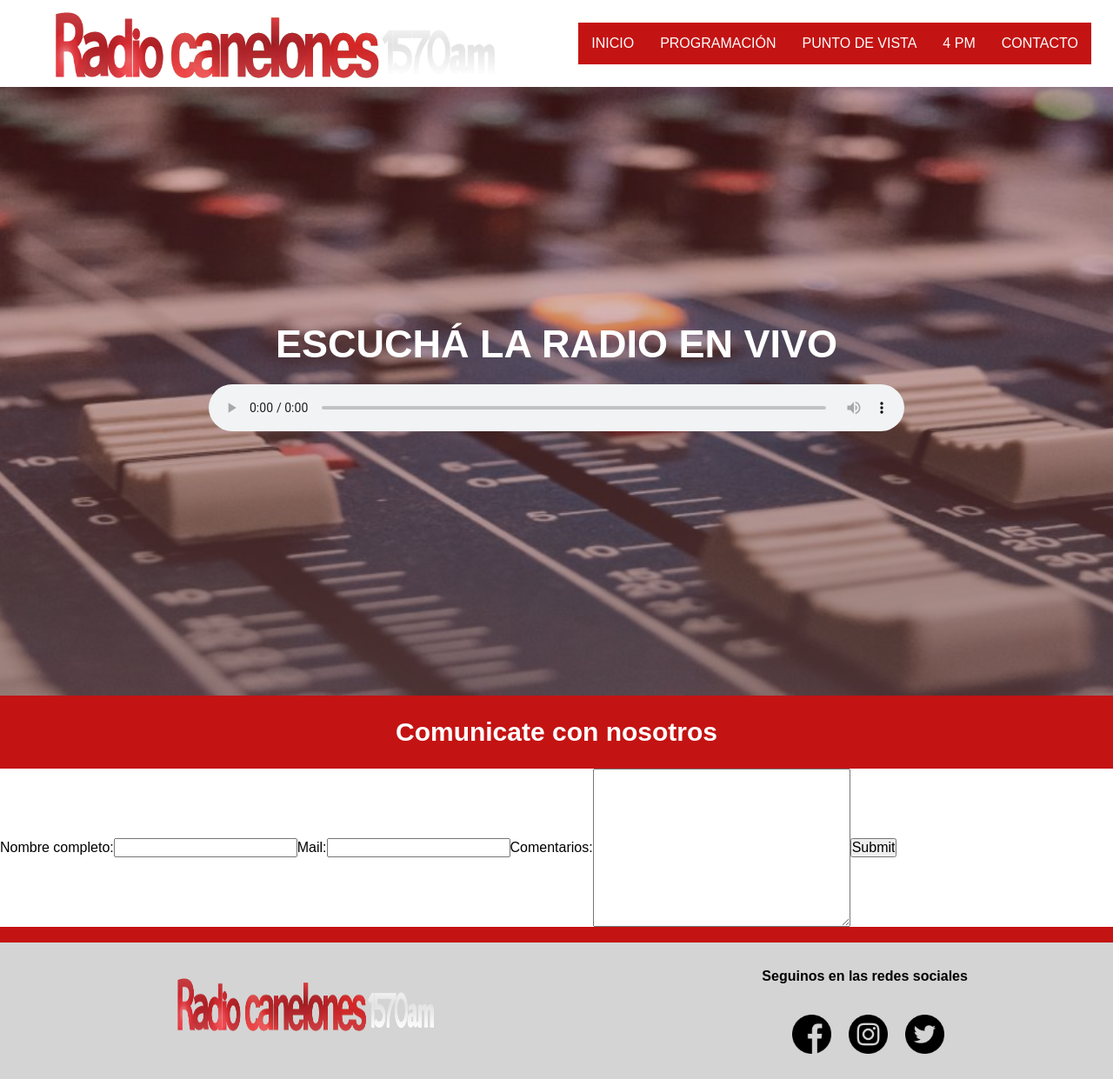
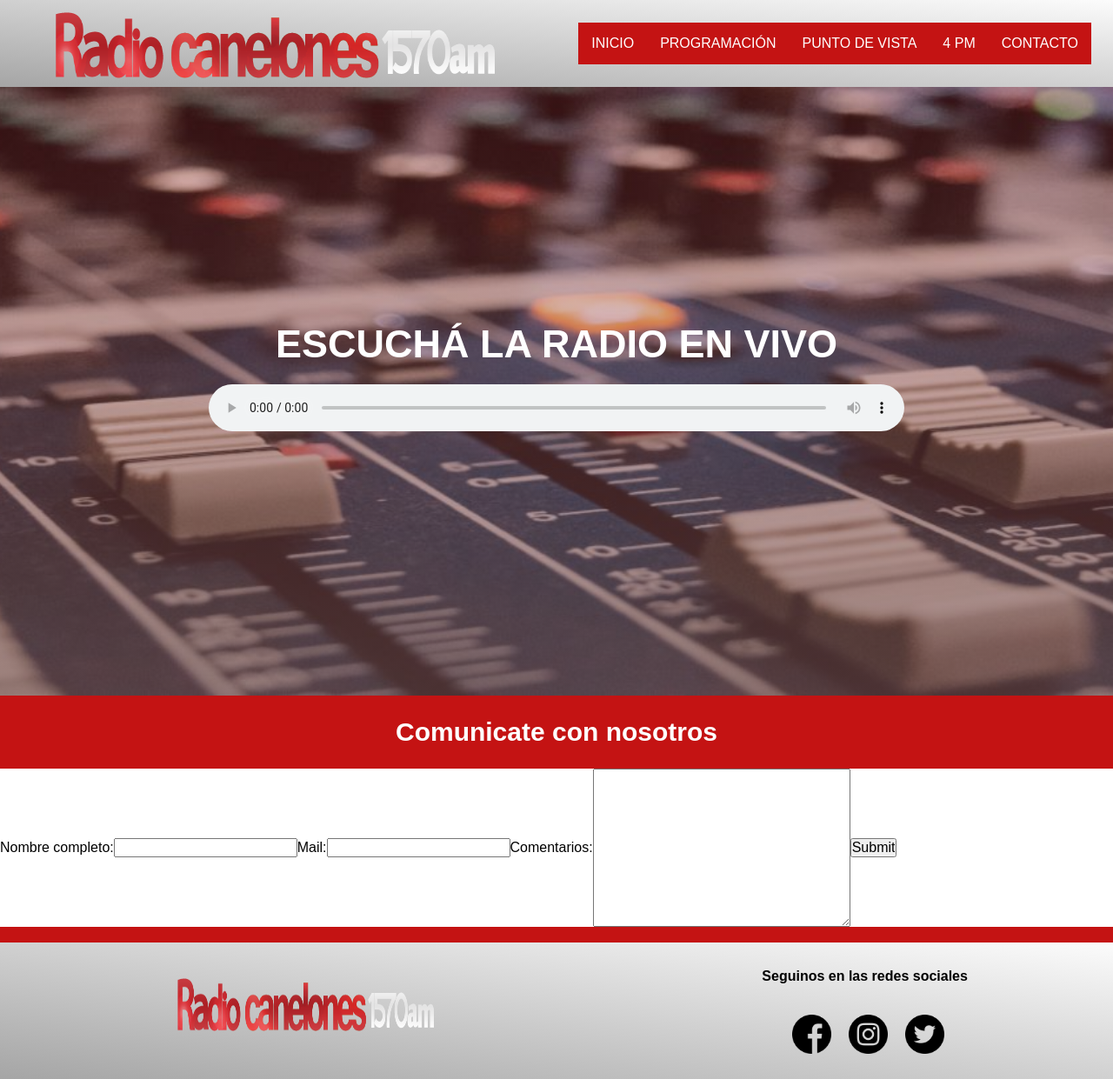
Before and after one commit to patimedi/RadioCanelones, a plain HTML site: page Paginas/contacto.html in a window 1280 px wide. Shown: the whole page at 87% size. Drawn offline with Linux system fonts and the light colour scheme.

```diff
--- a/estilos.css
+++ b/estilos.css
@@ -23,6 +23,7 @@
     justify-content: space-between;
     align-items: center;
     grid-area: header;
+    background-image: linear-gradient(to bottom left, rgba(128, 128, 128, 0.027), rgba(41, 41, 41, 0.418));
 }
 
 .header img {
@@ -164,7 +165,7 @@
     display: flex;
     justify-content: space-around;
     align-content: center;
-    background-color: rgb(212, 212, 212);
+    background-image: linear-gradient(to bottom left, rgba(128, 128, 128, 0.027), rgba(41, 41, 41, 0.418));
     grid-area: footer;
 }
 
```
